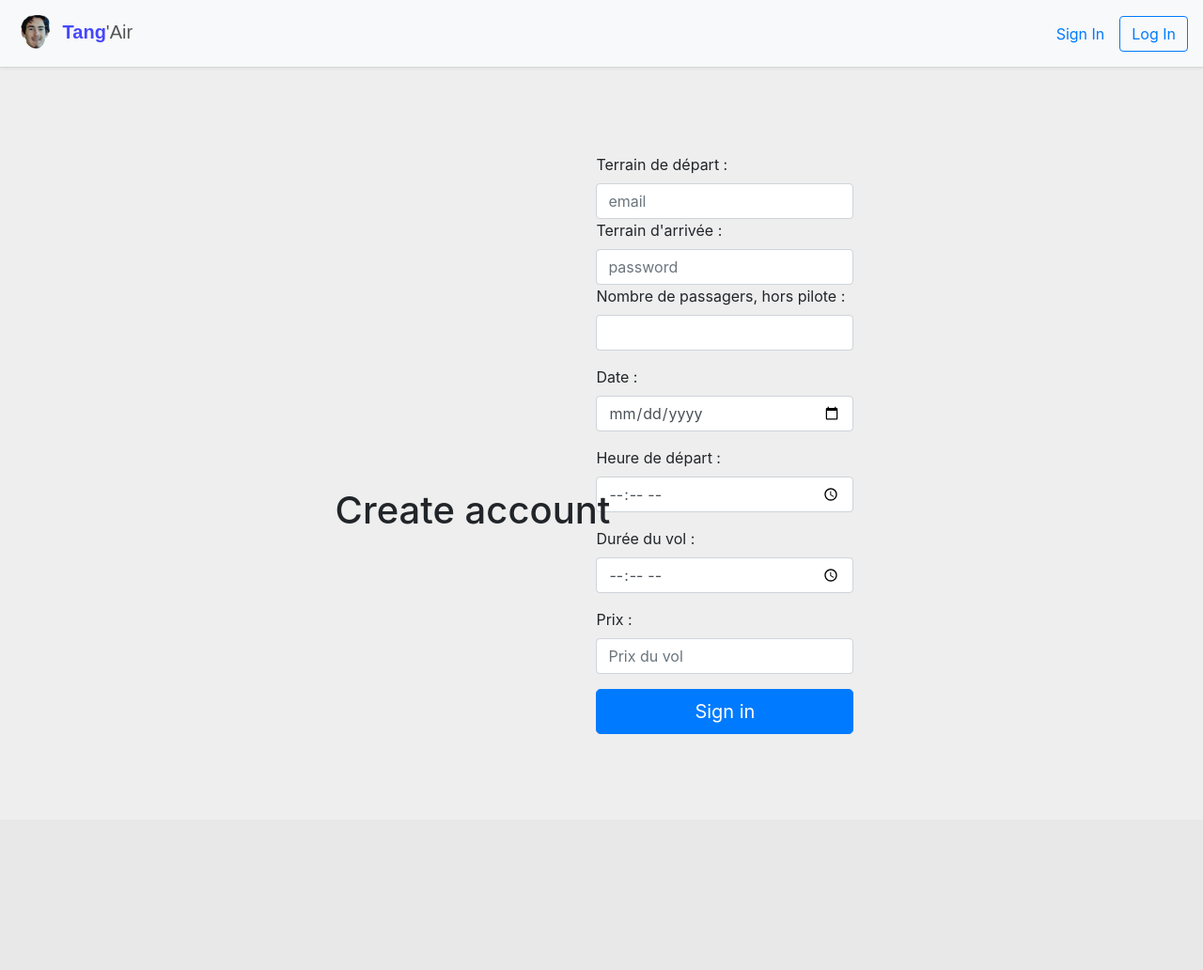
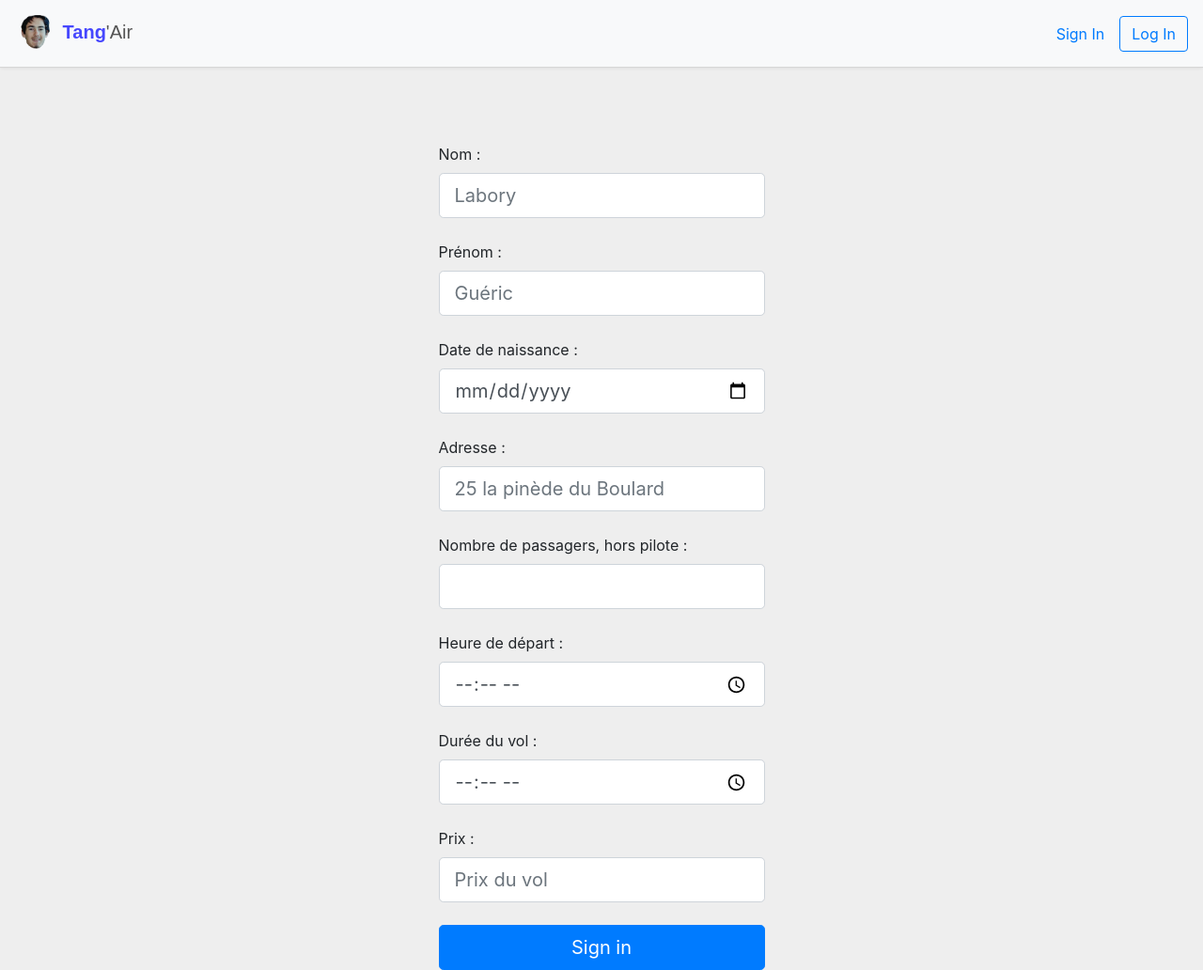
Before and after one commit to Seikonolff/Projet-Tang-air, a Flask app: page /signIn in a window 1280 px wide. Shown: the whole page at 94% size. Before the commit the page ends 781 px from the top, so only its background shows below. Run offline with Flask 3, Linux system fonts and the light colour scheme; some libraries are stand-ins or nearby versions; some web fonts are replaced.

Commit message:
modification du base pour asign in et log in

```diff
--- a/templates/base.html
+++ b/templates/base.html
@@ -137,6 +137,25 @@
 		width: 100%;
 	}
 }
+.alert {
+      position: fixed;
+      bottom: 0;
+      left: 0;
+      right: 0;
+      text-align: center;
+      background-color: #d35d5d;
+      padding: 20px;
+	  color: black;
+    }
+
+.bottom-space {
+    margin-bottom: 150px;
+	}
+
+.my-10 {
+  margin-top: 15rem;
+
+}
 .container {
             display: flex;
             justify-content: center;
--- a/templates/log in.html
+++ b/templates/log in.html
@@ -33,12 +33,6 @@
       </div>
     </div>
 
-    <!-- Error message -->
-    {% if errorMessage %}
-      <div class="alert alert-danger" role="alert">
-        {{ errorMessage }}
-      </div>
-    {% endif %}
 
     <!-- Submit button -->
     <button type="submit" class="btn btn-primary btn-lg btn-block">Log in</button>
--- a/templates/sign in.html
+++ b/templates/sign in.html
@@ -9,53 +9,56 @@
   {% endif %}
 
 
-    <div class="row" style="margin-top: 200px;">
-      <div class="row" style="margin-bottom: 50px;">
-        <div class="col-12">
-          <h1 class="text-center">Create account</h1>
-        </div>
-      </div>
+  <div class="my-10">
+  <form method="POST">
+    <div class="form-group mb-4">
+      <label for="nom">Nom :</label>
+      <input type="text" class="form-control form-control-lg" id="nom" placeholder="Labory" name="nom">
     </div>
 
-    <form method="POST">
-
-      <div>
-        <label for="departure">Terrain de départ :</label>
-        <input type="email" class="form-control" id="departure" placeholder="email" name="id">
+    <div class="form-group mb-4">
+      <label for="prenom">Prénom :</label>
+      <input type="text" class="form-control form-control-lg" id="prenom" placeholder="Guéric" name="prenom">
     </div>
 
-      <div>
-        <label for="destination">Terrain d'arrivée :</label>
-        <input type="password" class="form-control" id="destination" placeholder="password" name="password">
+    <div class="form-group mb-4">
+      <label for="dateNaissance">Date de naissance :</label>
+      <input type="date" class="form-control form-control-lg" id="dateNaissance">
     </div>
 
-      <div class="form-group">
-        <label for="Pax">Nombre de passagers, hors pilote :</label>
-        <input type="number" class="form-control" id="Pax">
+    <div class="form-group mb-4">
+      <label for="adresse">Adresse :</label>
+      <input type="text" class="form-control form-control-lg" id="adresse" placeholder="25 la pinède du Boulard" name="adresse">
     </div>
 
-      <div class="form-group">
-        <label for="date">Date :</label>
-        <input type="date" class="form-control" id="date">
+    <div class="form-group mb-4">
+      <label for="Pax">Nombre de passagers, hors pilote :</label>
+      <input type="number" class="form-control form-control-lg" id="Pax">
     </div>
 
-      <div class="form-group">
+
+
+    <div class="form-group mb-4">
       <label for="destination">Heure de départ :</label>
-        <input type="time" class="form-control" id="time">
+      <input type="time" class="form-control form-control-lg" id="time">
     </div>
 
-      <div class="form-group">
+    <div class="form-group mb-4">
       <label for="duree">Durée du vol :</label>
-        <input type="time" class="form-control" id="duree">
+      <input type="time" class="form-control form-control-lg" id="duree">
     </div>
 
-      <div class="form-group">
+    <div class="form-group mb-4">
       <label for="price">Prix :</label>
-        <input type="number" class="form-control" id="price" placeholder="Prix du vol">
+      <input type="number" class="form-control form-control-lg" id="price" placeholder="Prix du vol">
     </div>
 
     <button type="submit" class="btn btn-primary btn-lg btn-block">Sign in</button>
+  </form>
 
-    </form>
   <script src="https://stackpath.bootstrapcdn.com/bootstrap/4.5.2/js/bootstrap.min.js"></script>
+
+  <body class="bottom-space">
+  </body>
+  </div>
 {% endblock %}
```
Lines whose indentation alone changed are shown as unchanged.
